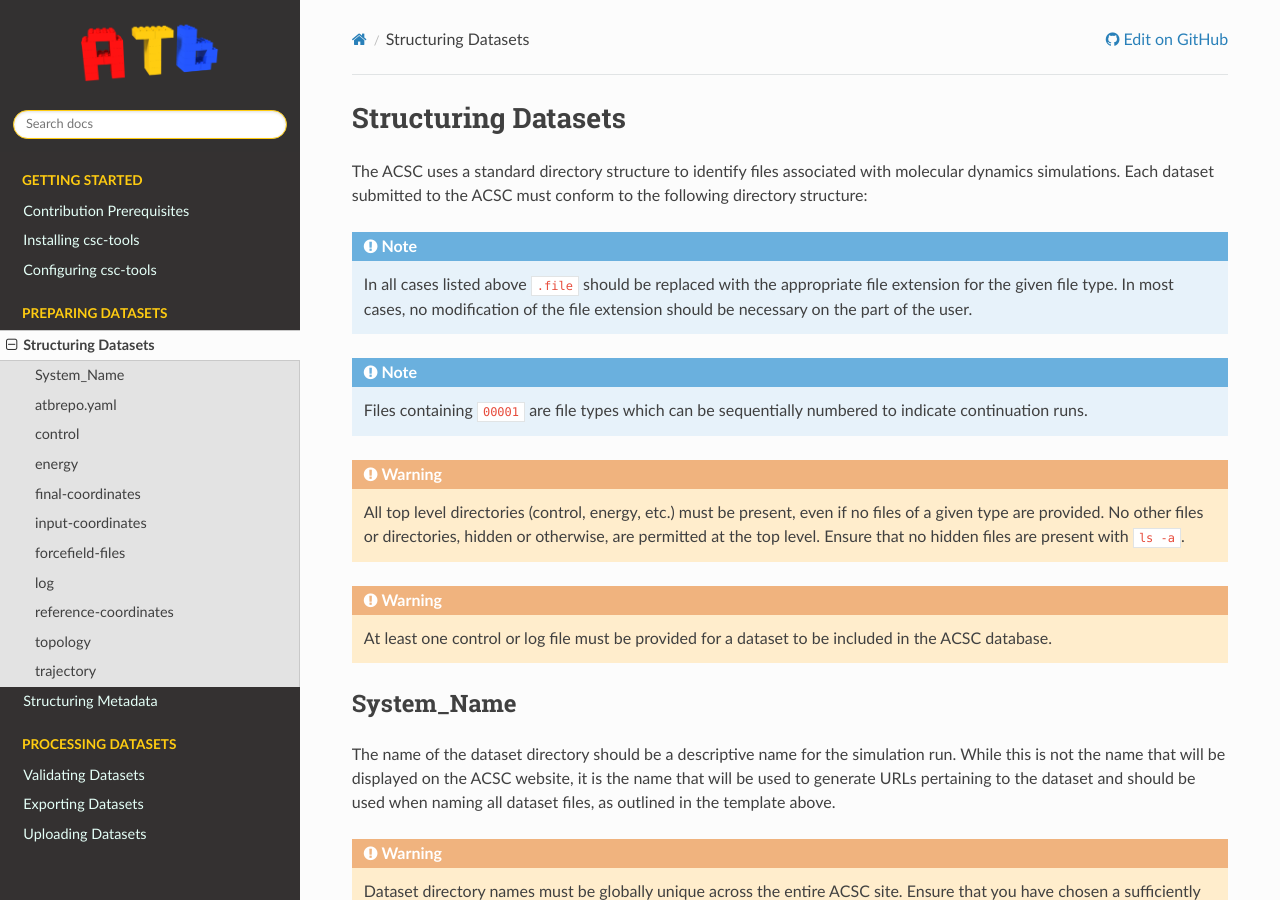
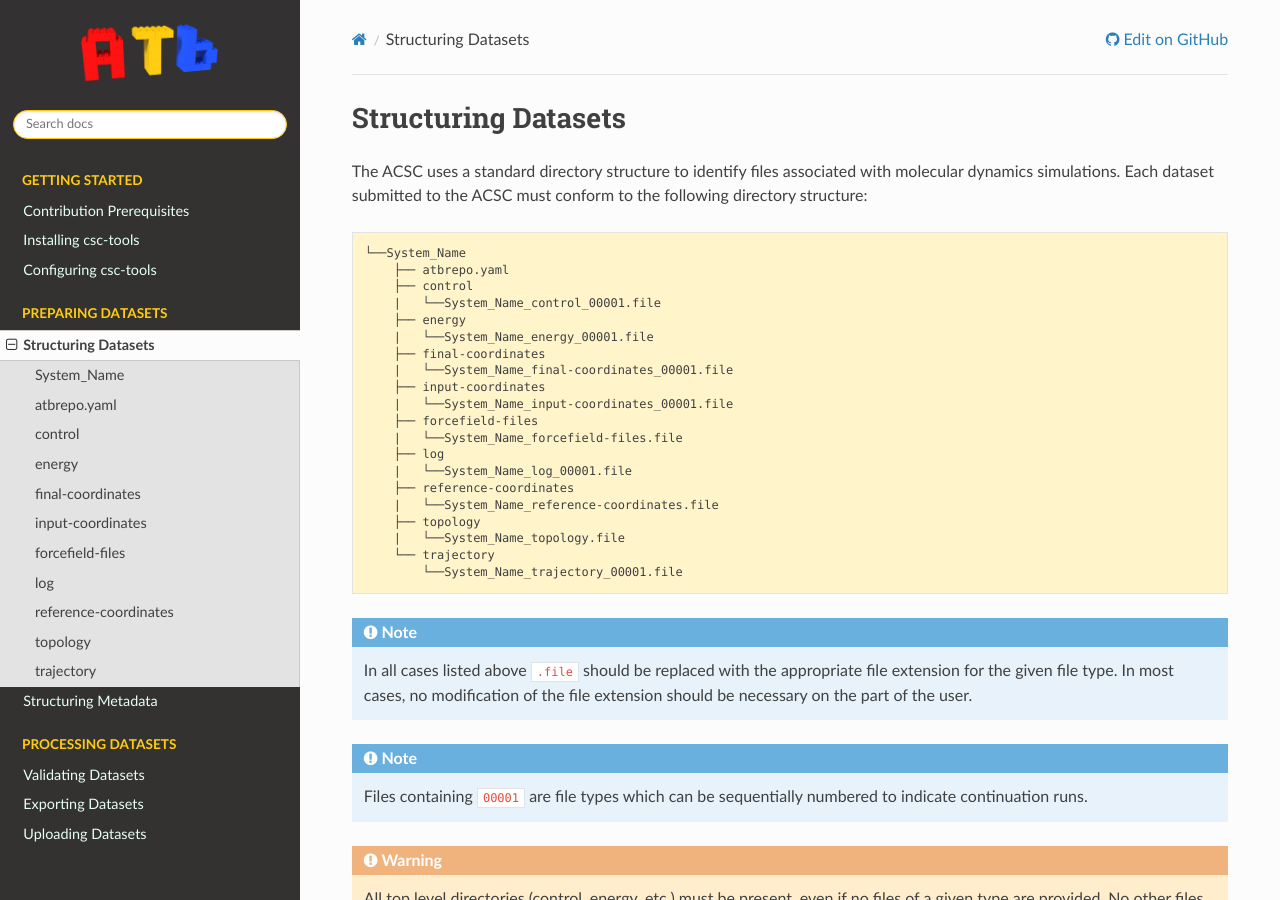
Before and after one commit to ATB-UQ/csc-tools, a Sphinx documentation site: the page built from docs/source/dataset_structure.rst, in a window 1280 px wide and 900 px high. Built offline with Sphinx 7.4.7 and the Read the Docs theme 2.0.0, drawn with Linux system fonts in a browser that asks for light colours.

Commit message:
fixed code blocks

```diff
--- a/docs/source/configuring_csct.rst
+++ b/docs/source/configuring_csct.rst
@@ -10,6 +10,7 @@ Initializing the csc-tools Configuration File
 Before csc-tools configuration options can be set, the csc-tools configuration file must be initialized.  To do this, execute the following command:
 
 .. code-block::
+
     csct config --init
 
 .. warning::
@@ -21,11 +22,13 @@ Configuring the API Token
 csc-tools must be configured with the API token generated in :ref:`Creating an ACSC API Token` in order to correctly associate contributed datasets with users.  To do this, execute the following command:
 
 .. code-block::
+
     csct config authorization xxxxxxxxxxxxxxxxxxx
 
 Where :code:`xxxxxxxxxxxxxxxxxxx` is the API token generated in :ref:`Creating an ACSC API Token`.  To check if the API token was successfully set, execute the following command:
 
 .. code-block::
+
     csct config authorization
 
 If the API token was configured correctly, this command should echo your API token.
@@ -36,6 +39,7 @@ Configuring the Export Path
 csc-tools exports successfully validated datasets as compressed archives to a specified export path.  This export path must be configured before datasets can be prepared for upload using csc-tools.  To specify the export path for csc-tools, execute the following command:
 
 .. code-block::
+
     csct config export_path /path/to/where/files/should/be/exported
 
 .. note::
@@ -44,6 +48,7 @@ csc-tools exports successfully validated datasets as compressed archives to a sp
 To check if the export path was successfully set, execute the following command:
 
 .. code-block::
+
     csct config export_path
 
 If the export path was configured correctly, this command should echo your export path.
--- a/docs/source/dataset_metadata.rst
+++ b/docs/source/dataset_metadata.rst
@@ -5,6 +5,7 @@ Structuring Metadata
 As mentioned in :ref:`Structuring Datasets`, the atbrepo.yaml file in each dataset directory contains the metadata necessary to describe the dataset in the ACSC database.  This metadata must be provided by the user in `YAML <https://yaml.org/>`_ format according to the following template:
 
 .. code-block::
+
     title: "This will appear as the title of the simulation on the ACSC website. Should be enclosed in quotation marks."
     notes: "This will appear as a description of the simulation on the ACSC website. Should be enclosed in quotation marks.  If the data is related to a publication, the DOI of the publication can also be included in this field."
     program: The name of the program used to carry out the simulation run. Currently supported values are AMBER, GROMACS, and GROMOS.  Only one program name per dataset should be provided.
@@ -20,6 +21,7 @@ As mentioned in :ref:`Structuring Datasets`, the atbrepo.yaml file in each datas
 A few example metadata files are included for reference:
 
 .. code-block::
+
     title: 'D6PC lipid bilayer'
     notes: 'A lipid bilayer consisting of 512 D6PC molecules. Initiated from a smaller 128-lipid DLPC equilibrated bilayer with trimmed tails. Pore spontaneously form during the simulation.'
     program: GROMACS
@@ -32,6 +34,7 @@ A few example metadata files are included for reference:
         - solvent-H2O
 
 .. code-block::
+
     title: 'Hen egg-white lysozyme'
     notes: "Hen egg-white lysozyme protein with GROMOS 54A7 in AMBER (replicate 1 of 3).  Initial structure obtained from the Protein Data Bank (PDB). PDB ID - 1AKI, URL -  https://www.rcsb.org/structure/1AKI "
     program: AMBER
@@ -46,6 +49,7 @@ A few example metadata files are included for reference:
         - protein
 
 .. code-block::
+
     title: 'Alpha-helical peptide AP'
     notes: 'Alpha-helical peptide AP with GROMOS 54A7 in GROMOS (replicate 1 of 3).'
     program: GROMOS
--- a/docs/source/dataset_structure.rst
+++ b/docs/source/dataset_structure.rst
@@ -5,6 +5,7 @@ Structuring Datasets
 The ACSC uses a standard directory structure to identify files associated with molecular dynamics simulations.  Each dataset submitted to the ACSC must conform to the following directory structure:
 
 .. code-block::
+
     └──System_Name
         ├── atbrepo.yaml
         ├── control
--- a/docs/source/exporting.rst
+++ b/docs/source/exporting.rst
@@ -7,6 +7,7 @@ After datasets have been successfully validated, csc-tools can be used to archiv
 This can be done by passing a flag to the :code:`csct validate` subcommand:
 
 .. code-block::
+
     csct validate --export /path/to/datasets /path/to/more/datasets
 
 .. warning::
--- a/docs/source/installing_csct.rst
+++ b/docs/source/installing_csct.rst
@@ -10,11 +10,13 @@ csc-tools requires `Python <https://www.python.org/>`_ version 3.6 or higher.  T
 
 
 .. code-block::
+
     python --version
 
 Installation of csc-tools also requires `pip <https://pypi.org/project/pip/>`_ version 10.0 or higher.  To check if your environment is configured with an appropriate version of pip, execute the following command in a terminal:
 
 .. code-block::
+
     pip --version
 
 Installation
@@ -23,14 +25,16 @@ Installation
 To install csc-tools, execute the following command in a terminal:
 
 .. code-block::
+
     pip install --upgrade --force-reinstall git+https://github.com/ATB-UQ/csc-validator@master
 
 .. note::
-    The :code:`--upgrade` and :code:`--force-reinstall`` flags ensure that csc-tools is reinstalled in cases where a preexisting installation of csc-tools is present.
+    The :code:`--upgrade` and :code:`--force-reinstall` flags ensure that csc-tools is reinstalled in cases where a preexisting installation of csc-tools is present.
 
 To confirm that the csc-tools installation is working, try running the program by executing the following command in a terminal:
 
 .. code-block::
+
     csct --version
 
 If the version number of csct is displayed, the installation has completed successfully and csc-tools is ready to be used.
--- a/docs/source/validating.rst
+++ b/docs/source/validating.rst
@@ -9,6 +9,7 @@ This can be done using the :code:`csct validate` subcommand.
 To use the command to validate all properties of a dataset, execute the following command:
 
 .. code-block::
+
     csct validate /path/to/datasets /path/to/more/datasets
 
 .. note::
```
